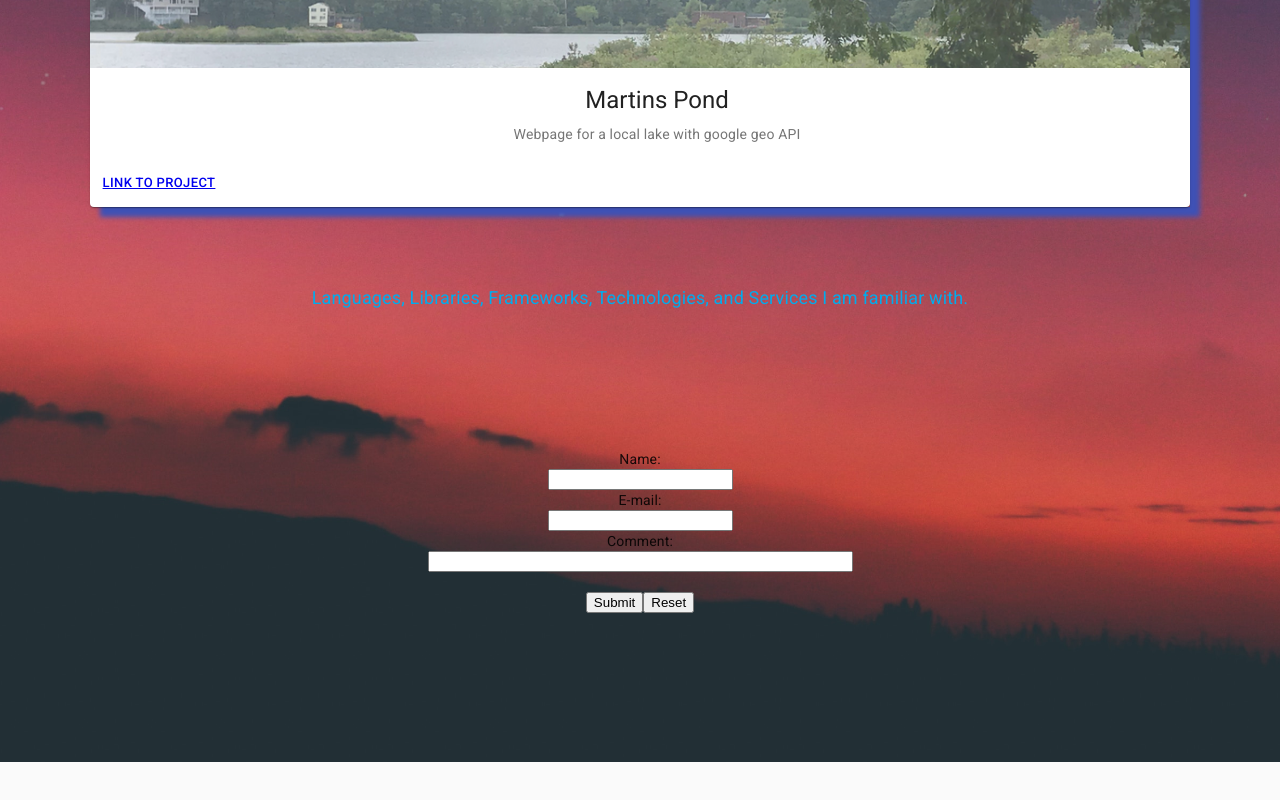
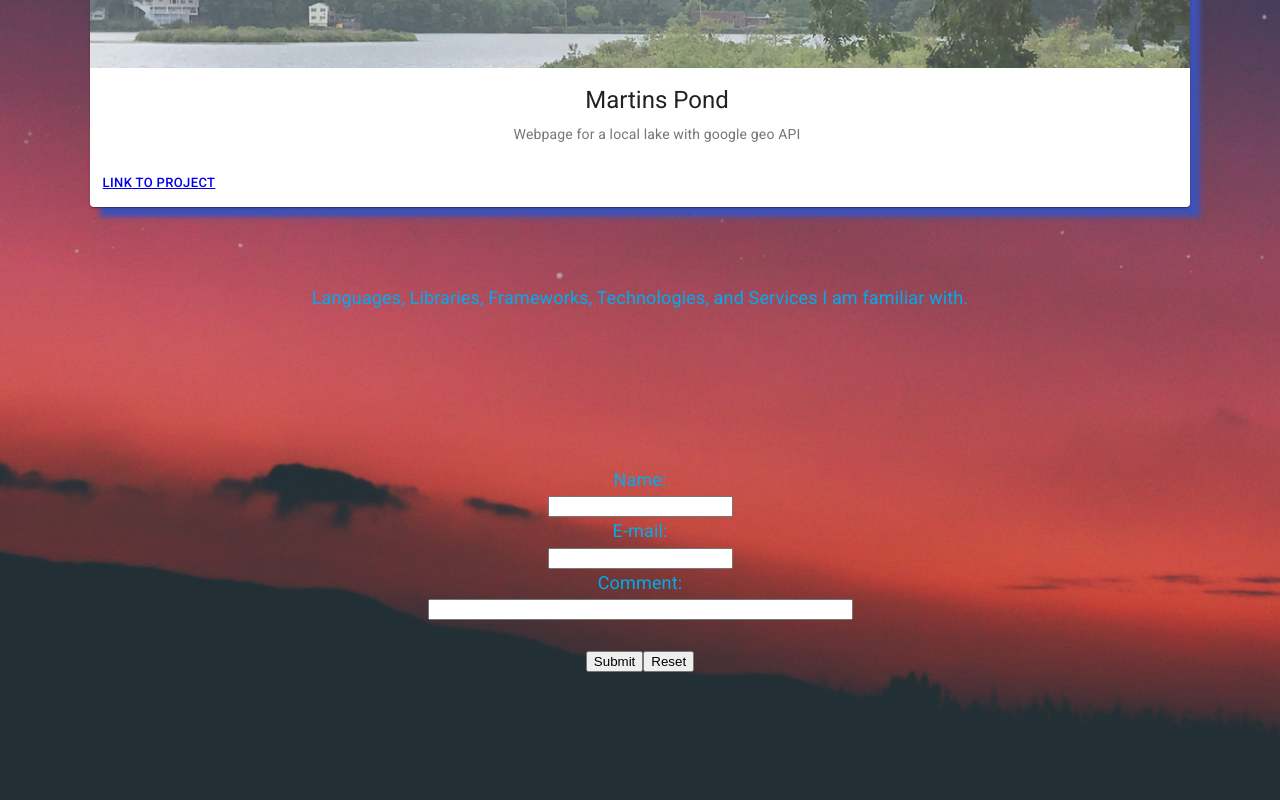
Before and after one commit to gubna/web-dev, a React (Create React App) app: page / in a window 1280 px wide. Shown: the part 2012-2812 px from the top of the page. Before the commit the page ends 2774 px from the top, so only its background shows below. Built offline with nearby package versions, Linux system fonts and the light colour scheme.

Commit message:
changed form color

```diff
--- a/src/component/mail.js
+++ b/src/component/mail.js
@@ -1,9 +1,14 @@
 import React from 'react';
+import styled from 'styled-components';
+
+const Form = styled.p`
+  font-color: blue;
+  `;
 
 
 function Mail() {
     return (
-        <React.Fragment>
+        <React.Fragment><Form>
         <form action="mailto:steven@stevenagri.com" method="post" encType="text/plain">
           Name:<br />
           <input type="text" name="name" /><br />
@@ -13,7 +18,7 @@ function Mail() {
           <input type="text" name="comment" size={50} /><br /><br />
           <input type="submit" defaultValue="Send" />
           <input type="reset" defaultValue="Reset" />
-        </form>
+        </form></Form>
       </React.Fragment>
     );
   }
```
